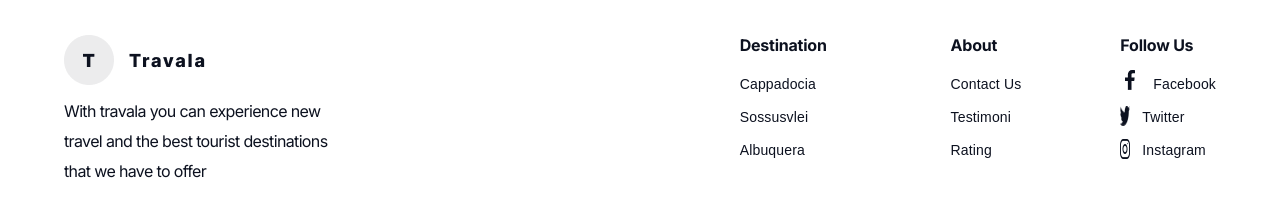
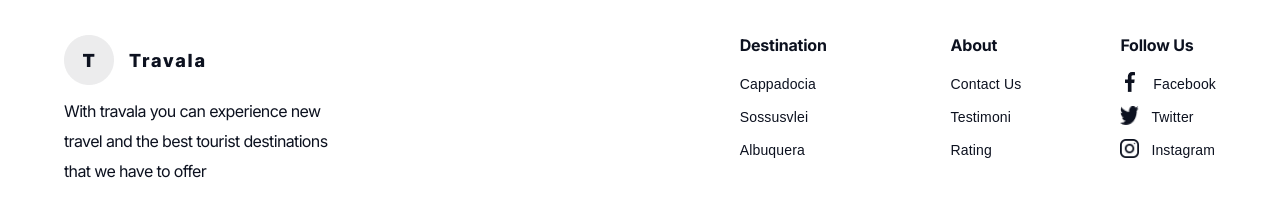
Before and after one commit to Software-Lifecycle-Consultants/slc-open-hms, a Next.js app: page /explore in a window 1280 px wide. Shown: the part 3171-3380 px from the top of the page. Built offline with nearby package versions, Linux system fonts and the light colour scheme.

Commit message:
Added data to the data files

```diff
--- a/components/guestRoomDetails/RoomCard.tsx
+++ b/components/guestRoomDetails/RoomCard.tsx
@@ -10,7 +10,7 @@ import {
   Typography,
 } from "@mui/material";
 import { useRouter } from "next/navigation";
-import { roomCardCheckIconContent } from "@/data/roomDetailsPage";
+import { roomCardCheckIconContent, roomCardTexts } from "@/data/roomDetailsPage";
 
 interface RoomCardProps {
   image: string;
@@ -140,7 +140,7 @@ const RoomCard: React.FC<RoomCardProps> = ({ image, roomName, price }) => {
                 onClick={navigationToRoomDetailsScreen}
                 sx={buttonStyle}
               >
-                Learn More
+                {roomCardTexts.custonText1}
               </Button>
               <Box sx={{ marginLeft: "120px" }}>
                 <Typography
@@ -156,7 +156,7 @@ const RoomCard: React.FC<RoomCardProps> = ({ image, roomName, price }) => {
                     marginTop: "20px",
                   }}
                 >
-                  Start From
+                  {roomCardTexts.custonText2}
                 </Typography>
                 <Box sx={{ display: "flex" }}>
                   <Typography
@@ -188,7 +188,7 @@ const RoomCard: React.FC<RoomCardProps> = ({ image, roomName, price }) => {
                       marginLeft: "4px",
                     }}
                   >
-                    /Night
+                    /{roomCardTexts.custonText3}
                   </Typography>
                 </Box>
               </Box>
--- a/components/homePage/Footer.tsx
+++ b/components/homePage/Footer.tsx
@@ -2,10 +2,6 @@
 import { Box, Grid, Typography } from "@mui/material";
 import React from "react";
 import Image from "next/image";
-import { fb, tw, ig } from "../../public/images/homePage/footerImages";
-// import fb from "../../public/images/homePage/footerImages/facebook.png";
-// import tw from "../../public/images/homePage/footerImages/twitter.png";
-// import ig from "../../public/images/homePage/footerImages/instagram.png";
 import { footerContent } from "@/data/homePage";
 
 
@@ -67,7 +63,7 @@ const Footer = () => {
                 letterSpacing: "-0.232px",
               }}
             >
-              Destination
+              {footerContent.footerSectionText1}
             </Typography>
             <Typography
               variant="body2"
@@ -81,7 +77,7 @@ const Footer = () => {
                 marginTop: "15px",
               }}
             >
-              Cappadocia
+              {footerContent.destination1}
             </Typography>
             <Typography
               variant="body2"
@@ -95,7 +91,7 @@ const Footer = () => {
                 marginTop: "5px",
               }}
             >
-              Sossusvlei
+              {footerContent.destination2}
             </Typography>
             <Typography
               variant="body2"
@@ -109,7 +105,7 @@ const Footer = () => {
                 marginTop: "5px",
               }}
             >
-              Albuquera
+              {footerContent.destination3}
             </Typography>
           </Box>
         </Grid>
@@ -138,7 +134,7 @@ const Footer = () => {
                 letterSpacing: "-0.232px",
               }}
             >
-              About
+              {footerContent.footerSectionText2}
             </Typography>
             <Typography
               variant="body2"
@@ -152,7 +148,7 @@ const Footer = () => {
                 marginTop: "15px",
               }}
             >
-              Contact Us
+              {footerContent.customText1}
             </Typography>
             <Typography
               variant="body2"
@@ -166,7 +162,7 @@ const Footer = () => {
                 marginTop: "5px",
               }}
             >
-              Testimoni
+              {footerContent.customText2}
             </Typography>
             <Typography
               variant="body2"
@@ -180,7 +176,7 @@ const Footer = () => {
                 marginTop: "5px",
               }}
             >
-              Rating
+              {footerContent.customText3}
             </Typography>
           </Box>
         </Grid>
@@ -209,17 +205,17 @@ const Footer = () => {
                 letterSpacing: "-0.232px",
               }}
             >
-              Follow Us
+              {footerContent.footerSectionText3}
             </Typography>
             <Box sx={{ display: "flex", paddingLeft: "5px" }}>
               <Image
-                src={fb}
-                width={9.923}
-                height={19.845}
+                src={footerContent.socialMediaIcon1}
+                width={9.92}
+                height={19.84}
                 alt="fb"
                 style={{
                   flexShrink: 0,
-                  marginTop: "15px",
+                  marginTop: "17px",
                 }}
               />
               <Typography
@@ -235,14 +231,14 @@ const Footer = () => {
                   marginTop: "15px",
                 }}
               >
-                Facebook
+                {footerContent.socialMediaText1}
               </Typography>
             </Box>
             <Box sx={{ display: "flex" }}>
               <Image
-                src={tw}
-                width={9.923}
-                height={19.845}
+                src={footerContent.socialMediaIcon2}
+                width={19}
+                height={19}
                 alt="fb"
                 style={{
                   flexShrink: 0,
@@ -262,14 +258,14 @@ const Footer = () => {
                   marginTop: "5px",
                 }}
               >
-                Twitter
+                {footerContent.socialMediaText2}
               </Typography>
             </Box>
             <Box sx={{ display: "flex" }}>
               <Image
-                src={ig}
-                width={9.923}
-                height={19.845}
+                src={footerContent.socialMediaIcon3}
+                width={19}
+                height={19}
                 alt="fb"
                 style={{
                   flexShrink: 0,
@@ -289,7 +285,7 @@ const Footer = () => {
                   marginTop: "5px",
                 }}
               >
-                Instagram
+                {footerContent.socialMediaText3}
               </Typography>
             </Box>
           </Box>
--- a/data/homePage.ts
+++ b/data/homePage.ts
@@ -126,9 +126,24 @@ export const testimonialSectionDetails = {
     "What our customers have to say about our service, check below!",
 };
 
-/* Assign logo and description to the footer section of the website */
+/* Assign logo, description, other texts and social media icons to the footer section of the website */
 export const footerContent = {
   footerSectionLogoImage: "/images/homePage/footerImages/logoDark.png",
   footerSectionDescription:
     "With travala you can experience new travel and the best tourist destinations that we have to offer",
+  footerSectionText1: "Destination",
+  destination1: "Cappadocia",
+  destination2: "Sossusvlei",
+  destination3: "Albuquera",
+  footerSectionText2: "About",
+  customText1: "Contact Us",
+  customText2: "Testimoni",
+  customText3: "Rating",
+  footerSectionText3: "Follow Us",
+  socialMediaIcon1: "/images/homePage/footerImages/facebook.png",
+  socialMediaText1: "Facebook",
+  socialMediaIcon2: "/images/homePage/footerImages/twitter.png",
+  socialMediaText2: "Twitter",
+  socialMediaIcon3: "/images/homePage/footerImages/instagram.png",
+  socialMediaText3: "Instagram",
 };
--- a/data/roomDetailsPage.ts
+++ b/data/roomDetailsPage.ts
@@ -95,6 +95,12 @@ export const roomCardCheckIconContent = {
   checkIcon3Caption: "1 bathroom",
 };
 
+export const roomCardTexts = {
+  custonText1: "Learn More",
+  custonText2: "Start From",
+  custonText3: "Night",
+};
+
 /* Assign array of rooms data to the similar rooms component of the guest room details page */
 export const roomsData = [
   {
--- a/public/images/homePage/footerImages/index.js
+++ /dev/null
@@ -1,3 +0,0 @@
-export { default as fb } from "./facebook.png";
-export { default as tw } from "./twitter.png";
-export { default as ig } from "./instagram.png";
```
